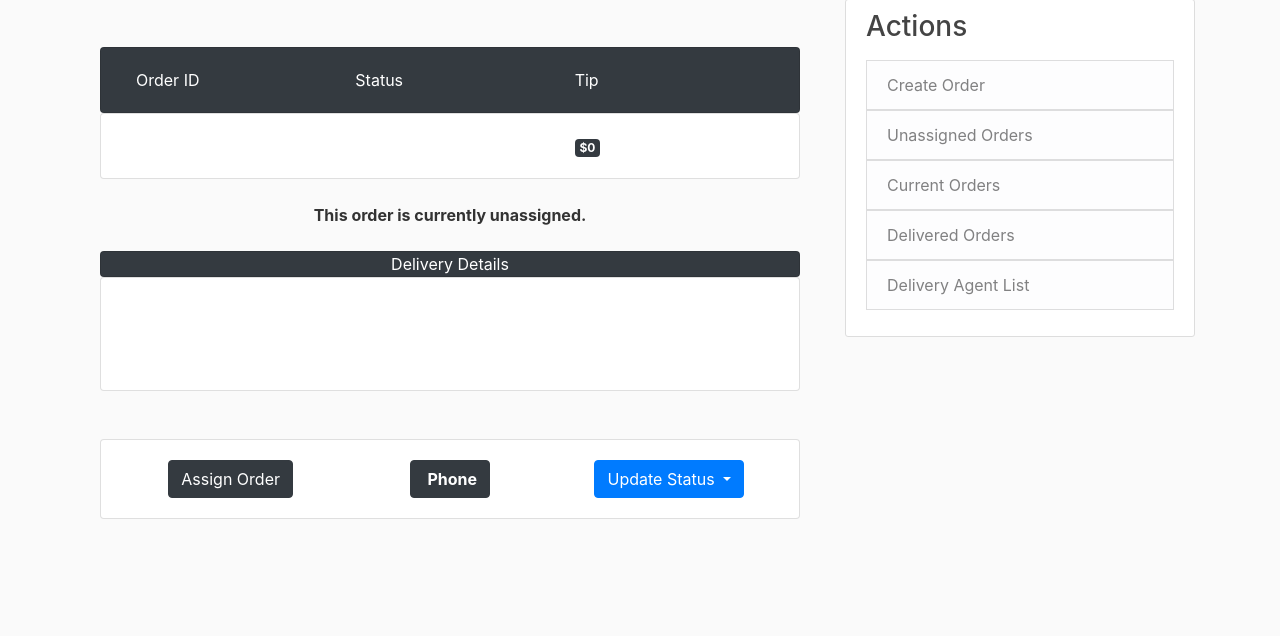
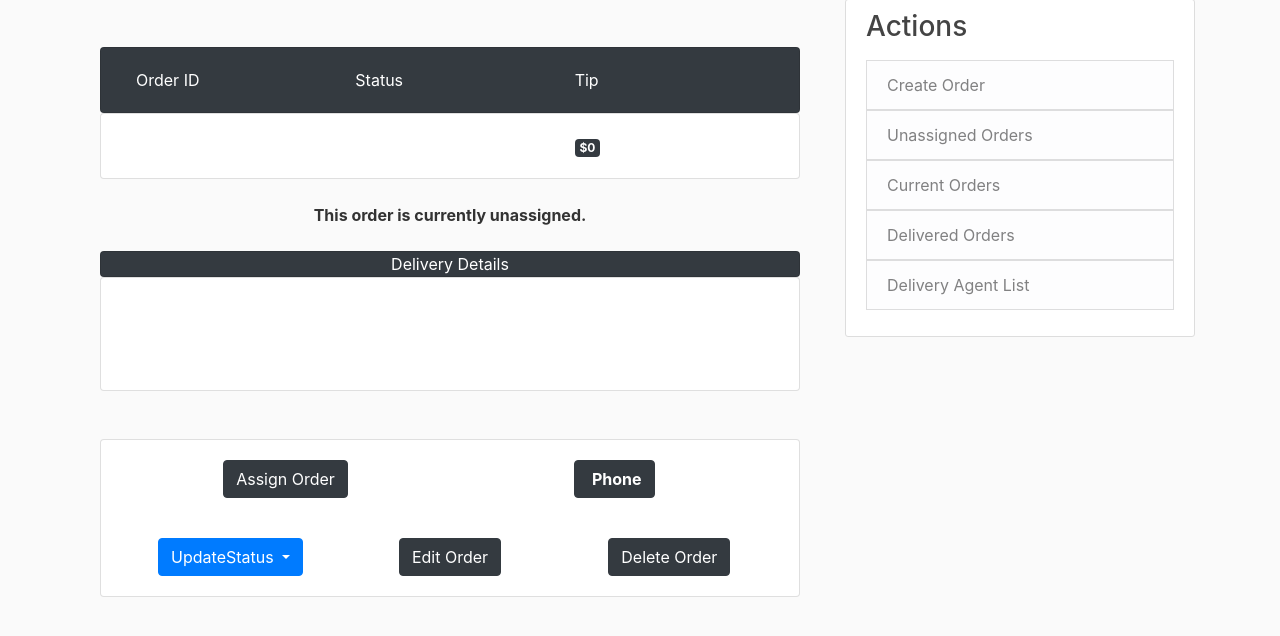
Before and after one commit to FoodDeliverySystem/FoodDeliveryApp, a Flask app: template web/templates/order.html in a window 1280 px wide. Shown: the part 81-717 px from the top of the page. Run offline with Flask 2, Linux system fonts and the light colour scheme; the template is opened without the code that fills it, so the values that code supplies are empty; some libraries are stand-ins or nearby versions.

Commit message:
added edit&delete order buttons and adjusted UI

```diff
--- a/web/templates/order.html
+++ b/web/templates/order.html
@@ -117,19 +117,21 @@
   <br><br>
   <div class="container card text-center">
     <div class="row card-body">
-      <div class="col">
+      <div class="col col-md-6">
         <a class="btn btn-dark btn" href="{{ url_for('main.assign_view', order_id=order.id) }}">{{ assign_btn_label }}
           Order</a>
       </div>
-      <div class="col" role="group">
+      <div class="col col-md-6">
         <a class="btn btn-dark" href="tel:{{order.phone}}"><span
             class="fa fa-phone">&nbsp;<strong>Phone</strong></span></a>
       </div>
-      <div class="col">
+    </div>
+    <div class="row card-body">
+      <div class="col col-md-4 ">
         <div class="btn-group">
           <button type="button" id="status_update_btn" class="btn btn-primary dropdown-toggle" data-toggle="dropdown"
             aria-haspopup="true" aria-expanded="false">
-            Update Status
+            UpdateStatus
           </button>
           <div class="dropdown-menu">
             <a class="dropdown-item"
@@ -154,7 +156,14 @@
           </div>
         </div>
       </div>
+      <div class="col col-md-4 ">
+        <a class="btn btn-dark btn" href="{{ url_for('main.edit_order', order_id=order.id) }}">Edit Order</a>
+      </div>
+      <div class="col col-md-4">
+        <a class="btn btn-dark btn" href="{{ url_for('main.delete_order', order_id=order.id) }}">Delete Order</a>
+      </div>
     </div>
+
   </div>
 </div>
 <br>
```
